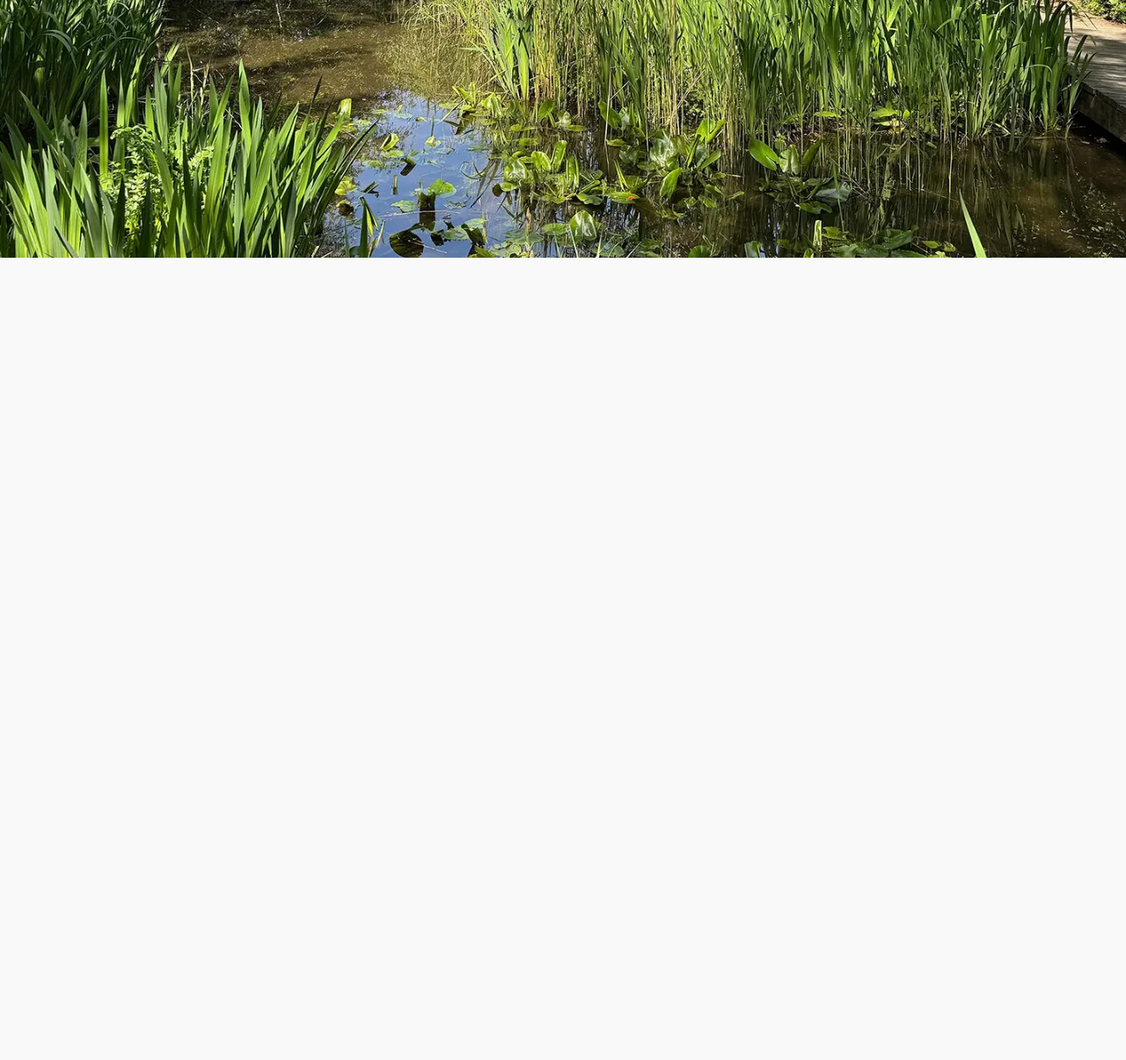
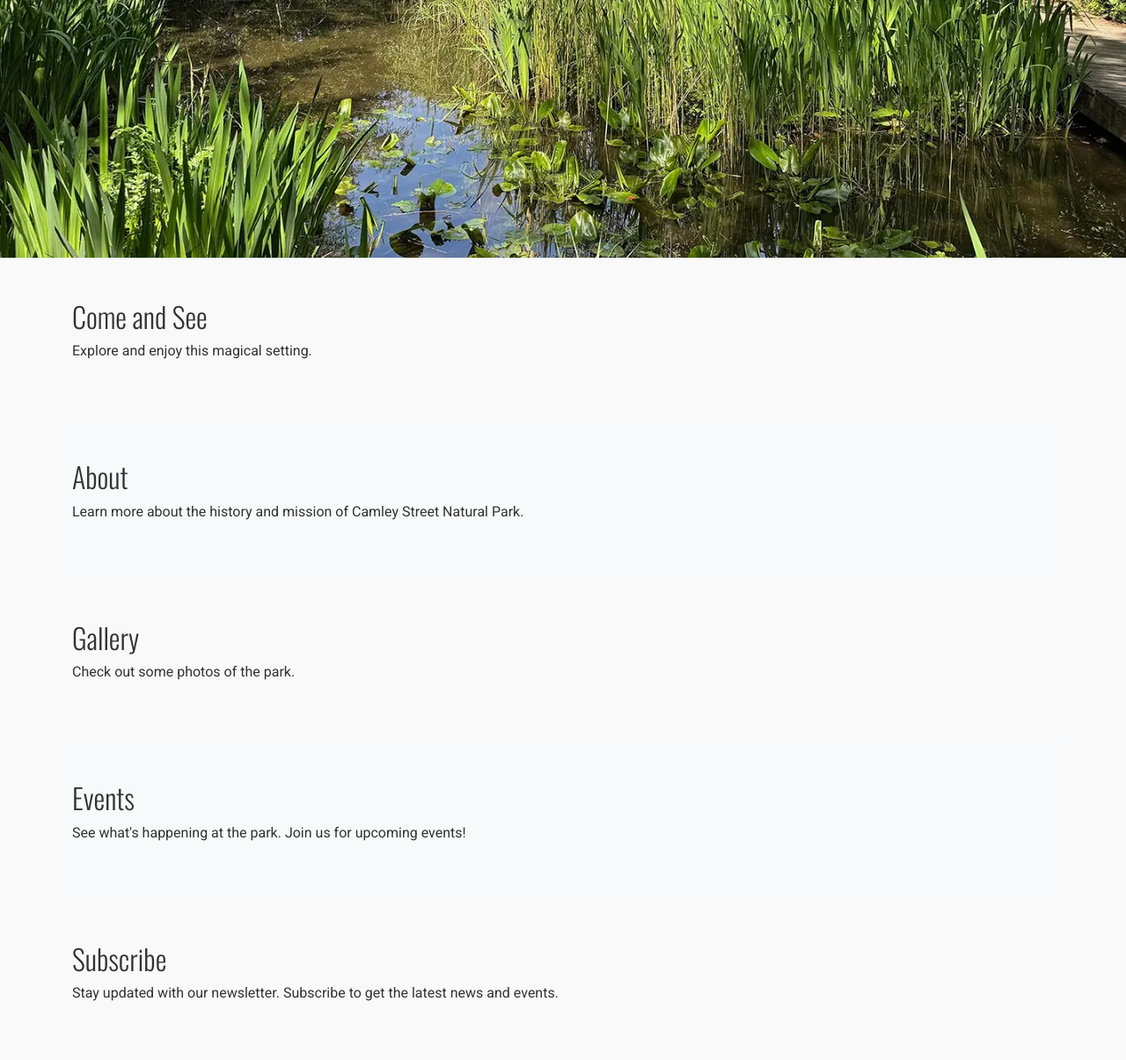
Before and after one commit to GavinKingcome/milestone-project1, a plain HTML site: page index.html in a window 1280 px wide. Shown: the part 507-1712 px from the top of the page at 88% size. Before the commit the page ends 800 px from the top, so only its background shows below. Drawn offline with nearby package versions, Linux system fonts and the light colour scheme; files that its build step writes are made by us from their sources; files whose address does not match are found by name.

Commit message:
Add id attributes to dropdown nav menu

```diff
--- a/index.html
+++ b/index.html
@@ -55,14 +55,48 @@
             Navigation
           </button>
           <ul class="dropdown-menu" aria-labelledby="dropdownMenuButton">
-            <li><a class="dropdown-item" href="#">Come and See</a></li>
-            <li><a class="dropdown-item" href="#">About</a></li>
-            <li><a class="dropdown-item" href="#">Gallery</a></li>
-            <li><a class="dropdown-item" href="#">Events</a></li>
-            <li><a class="dropdown-item" href="#">Subscribe</a></li>
+            <li>
+              <a class="dropdown-item" href="#come-and-see">Come and See</a>
+            </li>
+            <li><a class="dropdown-item" href="#about">About</a></li>
+            <li><a class="dropdown-item" href="#gallery">Gallery</a></li>
+            <li><a class="dropdown-item" href="#events">Events</a></li>
+            <li><a class="dropdown-item" href="#subscribe">Subscribe</a></li>
           </ul>
         </div>
       </div>
+    </div>
+
+    <!-- Section -->
+    <div id="come-and-see" class="container py-5">
+      <h2>Come and See</h2>
+      <p>Explore and enjoy this magical setting.</p>
+    </div>
+
+    <div id="about" class="container py-5 bg-light">
+      <h2>About</h2>
+      <p>
+        Learn more about the history and mission of Camley Street Natural Park.
+      </p>
+    </div>
+
+    <div id="gallery" class="container py-5">
+      <h2>Gallery</h2>
+      <p>Check out some photos of the park.</p>
+      <!-- Add images here -->
+    </div>
+
+    <div id="events" class="container py-5 bg-light">
+      <h2>Events</h2>
+      <p>See what's happening at the park. Join us for upcoming events!</p>
+    </div>
+
+    <div id="subscribe" class="container py-5">
+      <h2>Subscribe</h2>
+      <p>
+        Stay updated with our newsletter. Subscribe to get the latest news and
+        events.
+      </p>
     </div>
 
     <!-- Bootstrap JavaScript Bundle with Popper -->
```
